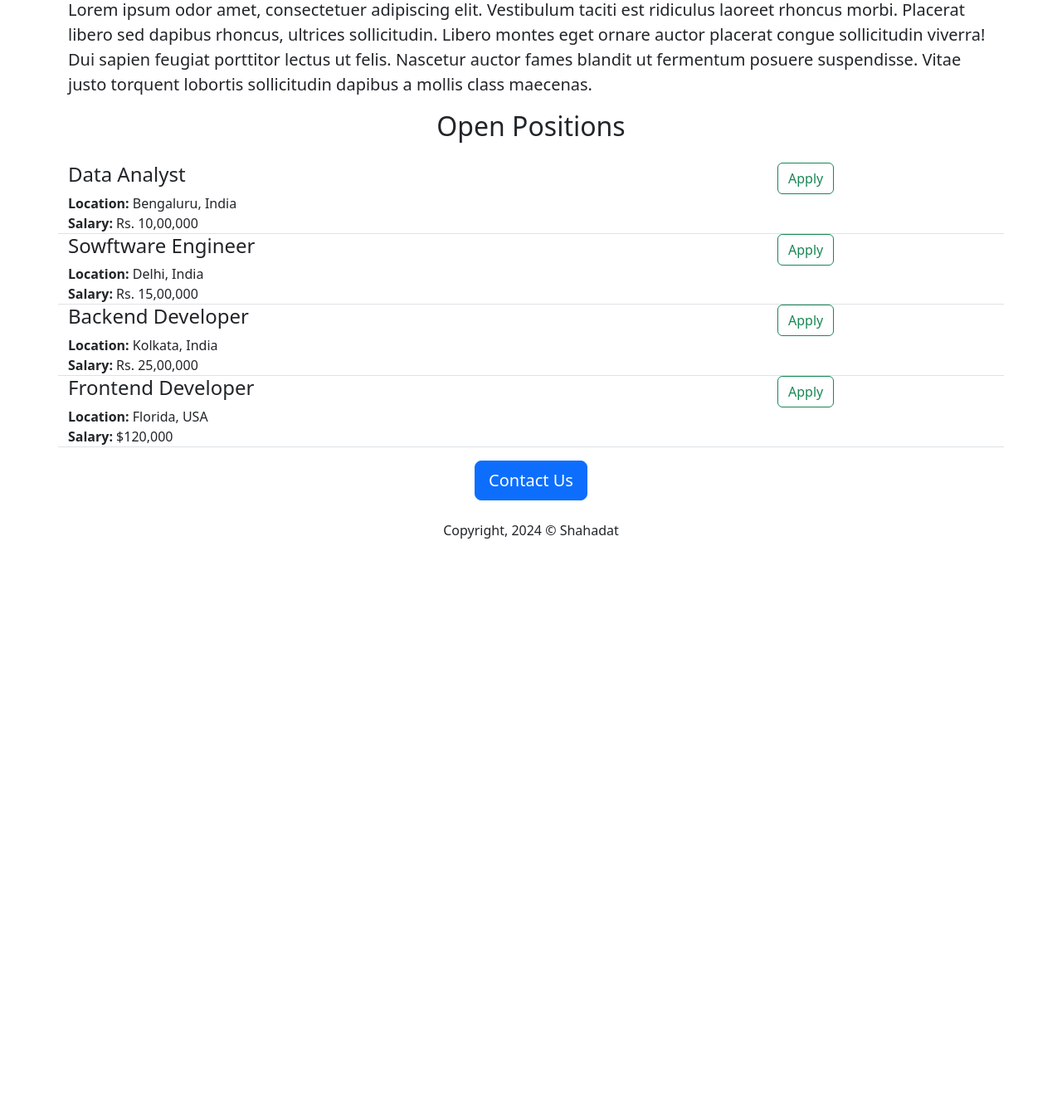
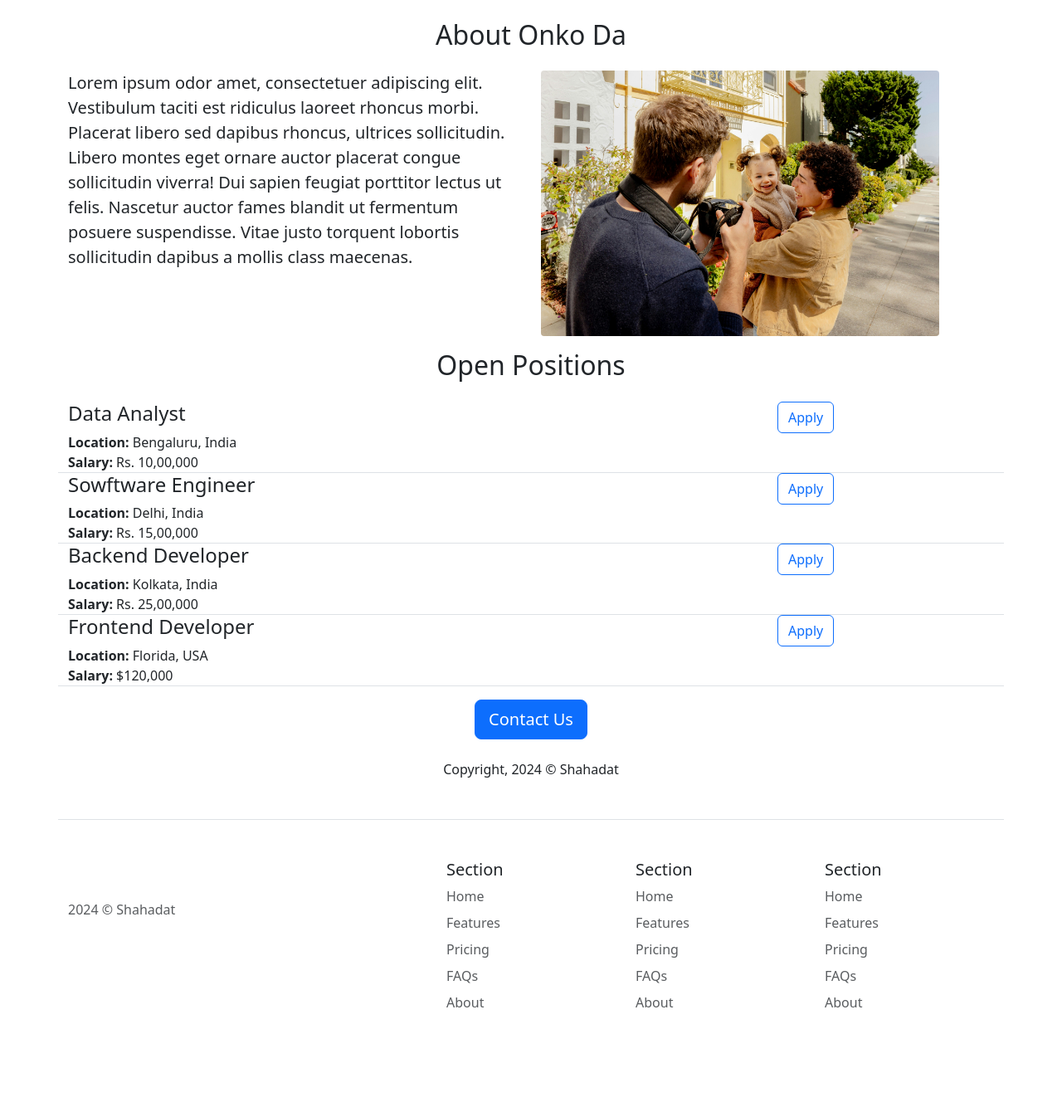
Before and after one commit to shahadathossain-kcn/shahadat-s-career-website, a Flask app: page / in a window 1280 px wide. Shown: the part 513-1853 px from the top of the page at 83% size. Before the commit the page ends 1162 px from the top, so only its background shows below. Run offline with Flask 3, Linux system fonts and the light colour scheme.

Commit message:
functional and aesthetic improvements

```diff
--- /dev/null
+++ b/templates/footer.html
@@ -0,0 +1,47 @@
+<div class="container">
+  <footer class="row row-cols-1 row-cols-sm-2 row-cols-md-5 py-5 my-5 border-top">
+    <div class="col mb-3">
+      <a href="/" class="d-flex align-items-center mb-3 link-body-emphasis text-decoration-none">
+        <svg class="bi me-2" width="40" height="32"><use xlink:href="#bootstrap"/></svg>
+      </a>
+      <p class="text-body-secondary">2024 &copy; Shahadat </p>
+    </div>
+
+    <div class="col mb-3">
+          <!-- needed line for beauty -->
+    </div>
+
+    <div class="col mb-3">
+      <h5>Section</h5>
+      <ul class="nav flex-column">
+        <li class="nav-item mb-2"><a href="#" class="nav-link p-0 text-body-secondary">Home</a></li>
+        <li class="nav-item mb-2"><a href="#" class="nav-link p-0 text-body-secondary">Features</a></li>
+        <li class="nav-item mb-2"><a href="#" class="nav-link p-0 text-body-secondary">Pricing</a></li>
+        <li class="nav-item mb-2"><a href="#" class="nav-link p-0 text-body-secondary">FAQs</a></li>
+        <li class="nav-item mb-2"><a href="#" class="nav-link p-0 text-body-secondary">About</a></li>
+      </ul>
+    </div>
+
+    <div class="col mb-3">
+      <h5>Section</h5>
+      <ul class="nav flex-column">
+        <li class="nav-item mb-2"><a href="#" class="nav-link p-0 text-body-secondary">Home</a></li>
+        <li class="nav-item mb-2"><a href="#" class="nav-link p-0 text-body-secondary">Features</a></li>
+        <li class="nav-item mb-2"><a href="#" class="nav-link p-0 text-body-secondary">Pricing</a></li>
+        <li class="nav-item mb-2"><a href="#" class="nav-link p-0 text-body-secondary">FAQs</a></li>
+        <li class="nav-item mb-2"><a href="#" class="nav-link p-0 text-body-secondary">About</a></li>
+      </ul>
+    </div>
+
+    <div class="col mb-3">
+      <h5>Section</h5>
+      <ul class="nav flex-column">
+        <li class="nav-item mb-2"><a href="#" class="nav-link p-0 text-body-secondary">Home</a></li>
+        <li class="nav-item mb-2"><a href="#" class="nav-link p-0 text-body-secondary">Features</a></li>
+        <li class="nav-item mb-2"><a href="#" class="nav-link p-0 text-body-secondary">Pricing</a></li>
+        <li class="nav-item mb-2"><a href="#" class="nav-link p-0 text-body-secondary">FAQs</a></li>
+        <li class="nav-item mb-2"><a href="#" class="nav-link p-0 text-body-secondary">About</a></li>
+      </ul>
+    </div>
+  </footer>
+</div>
--- a/templates/home.html
+++ b/templates/home.html
@@ -11,17 +11,30 @@
       width: 100%;
       height: 360px;
       object-fit: cover;
+      margin-bottom: 16px;
+      }
     </style>
 
   </head>
   <body>
+    {% include 'nav.html' %}
+    <h1 class="text-center mt-2 mb-4"">{{company_name}} Careers</h1>
+    <img class="img-fluid" id= "banner" src="https://7a9b8f47-2dc2-4120-9a17-cb9d8e2071e5-00-1cjdnavg2zx7i.sisko.replit.dev/static/banner.jpg">
     <div class="container">
-          <h1 class="text-center mt-2 mb-4"">{{company_name}} Careers</h1>
-          <img class="img-fluid" id= "banner" src="https://7a9b8f47-2dc2-4120-9a17-cb9d8e2071e5-00-1cjdnavg2zx7i.sisko.replit.dev/static/banner.jpg">
+
+
           <h2 class="text-center mt-2 mb-4">About Onko Da</h2>
+      <div class="row" style="margin-bottom: 16px;">
+        <div class="col-md-6">
           <p class="lead">
       Lorem ipsum odor amet, consectetuer adipiscing elit. Vestibulum taciti est ridiculus laoreet rhoncus morbi. Placerat libero sed dapibus rhoncus, ultrices sollicitudin. Libero montes eget ornare auctor placerat congue sollicitudin viverra! Dui sapien feugiat porttitor lectus ut felis. Nascetur auctor fames blandit ut fermentum posuere suspendisse. Vitae justo torquent lobortis sollicitudin dapibus a mollis class maecenas.
           </p>
+        </div>
+        <div class="d-none d-md-block col-md-6">
+          <img src="/static/people.jpg" style="height: 320px; border-radius: 4px;">
+        </div>
+      </div>
+
           <h2 class="text-center mt-2 mb-4">Open Positions</h2>
           <p >
             {% for job in jobs %}
@@ -30,11 +43,12 @@
           </p>
 
       <div class="text-center">
-        <button type="button" class="btn btn-primary btn-lg">Contact Us</button>
+        <a type="button" class="btn btn-primary btn-lg" href="mailto:sht.kcn@gmail.com?subject=Question%20about%20job%20openings.&body=My%20name%3A%20%3Cyour%20name%20here%3E%0D%0AMy%20question%3A%20%3Cyour%20question%3E">Contact Us</a>
         <p class="mt-4">
           Copyright, 2024 <span>&copy</span> Shahadat
         </p>
       </div>
     </div>
+    {% include 'footer.html' %}
   </body>
 </html>
--- a/templates/jobitem.html
+++ b/templates/jobitem.html
@@ -11,8 +11,8 @@
       {% endif %}
   </div>
 
-  <div class="col-3">
-    <button type="button" class="btn btn-outline-success">Apply</button>
+  <div class="col-2 padding-right: 16px" >
+        <a href="mailto:sht.kcn@gmail.com?subject=Application%20for%20{{job['title']}}&body=My%20name%3A%20%3Cyour%20name%20here%3E%0D%0AMy%20resume%20link%3A%20%3Cresume%20link%3E%0D%0AMy%20linked%20link%3A%20%3Clinkedin%20ink%3E" type="button" class="btn btn-outline-primary">Apply</a>
   </div>
 
 </div>
--- /dev/null
+++ b/templates/nav.html
@@ -0,0 +1,28 @@
+<div class="shadow p-3 mb-5 bg-body-tertiary rounded">
+  <nav class="navbar bg-dark border-bottom border-body fixed-top" data-bs-theme="dark">
+    <nav class="navbar navbar-expand-lg bg-body-tertiary">
+      <div class="container-fluid">
+        <a class="navbar-brand" href="#">Onko Da</a>
+        <button class="navbar-toggler" type="button" data-bs-toggle="collapse" data-bs-target="#navbarNav" aria-controls="navbarNav" aria-expanded="false" aria-label="Toggle navigation">
+          <span class="navbar-toggler-icon"></span>
+        </button>
+        <div class="collapse navbar-collapse" id="navbarNav">
+          <ul class="navbar-nav">
+            <li class="nav-item">
+              <a class="nav-link active" aria-current="page" href="#">Home</a>
+            </li>
+            <li class="nav-item">
+              <a class="nav-link" href="#">Posts</a>
+            </li>
+            <li class="nav-item">
+              <a class="nav-link" href="#">Reach Out</a>
+            </li>
+            <li class="nav-item">
+                <a class="nav-link" href="#">About Us</a>
+            </li>
+          </ul>
+        </div>
+      </div>
+    </nav>
+  </nav>
+</div>
```
Also changed, not shown: static/logo.svg (added), static/people.jpg (added), 1 other file.
